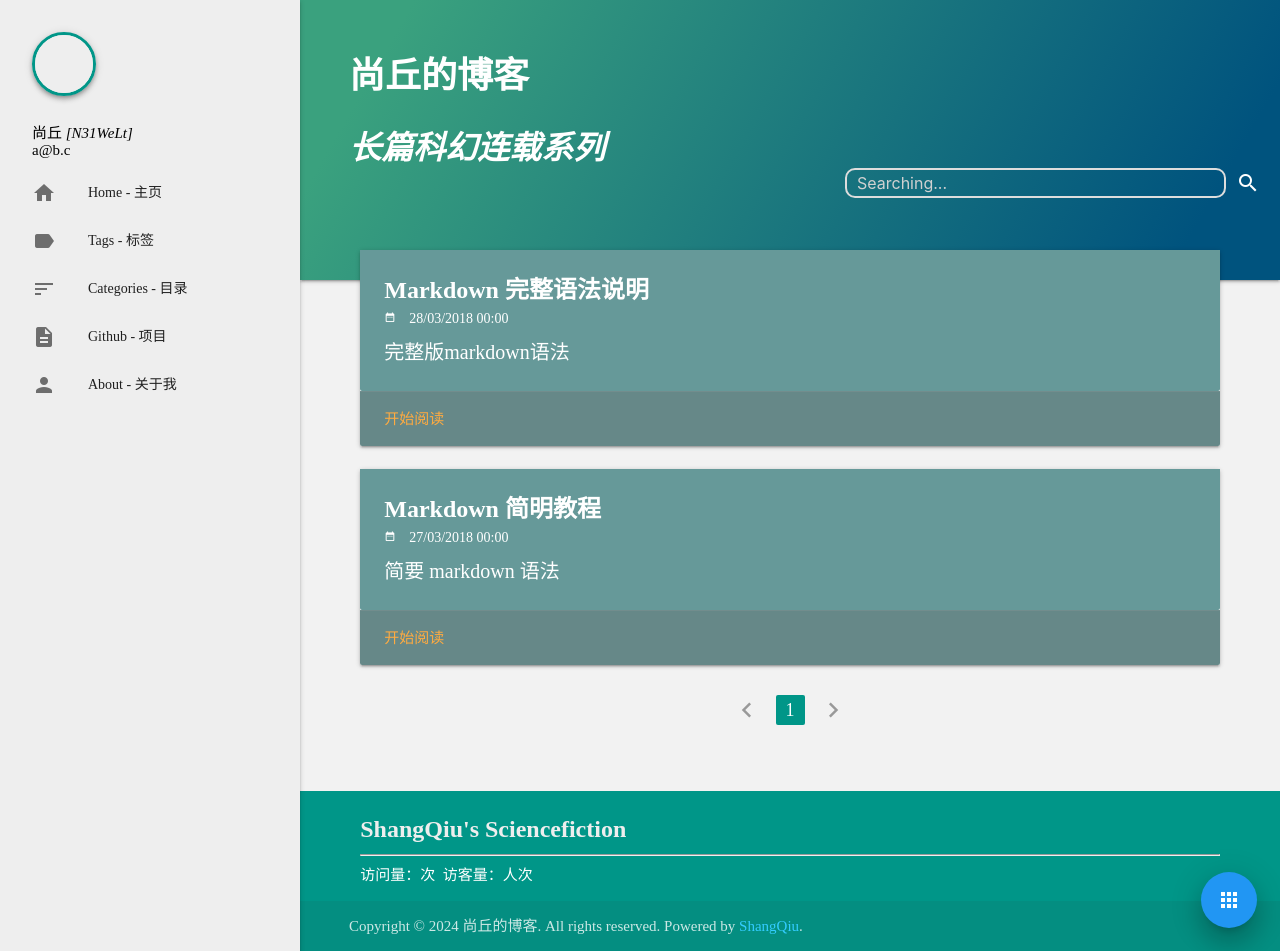
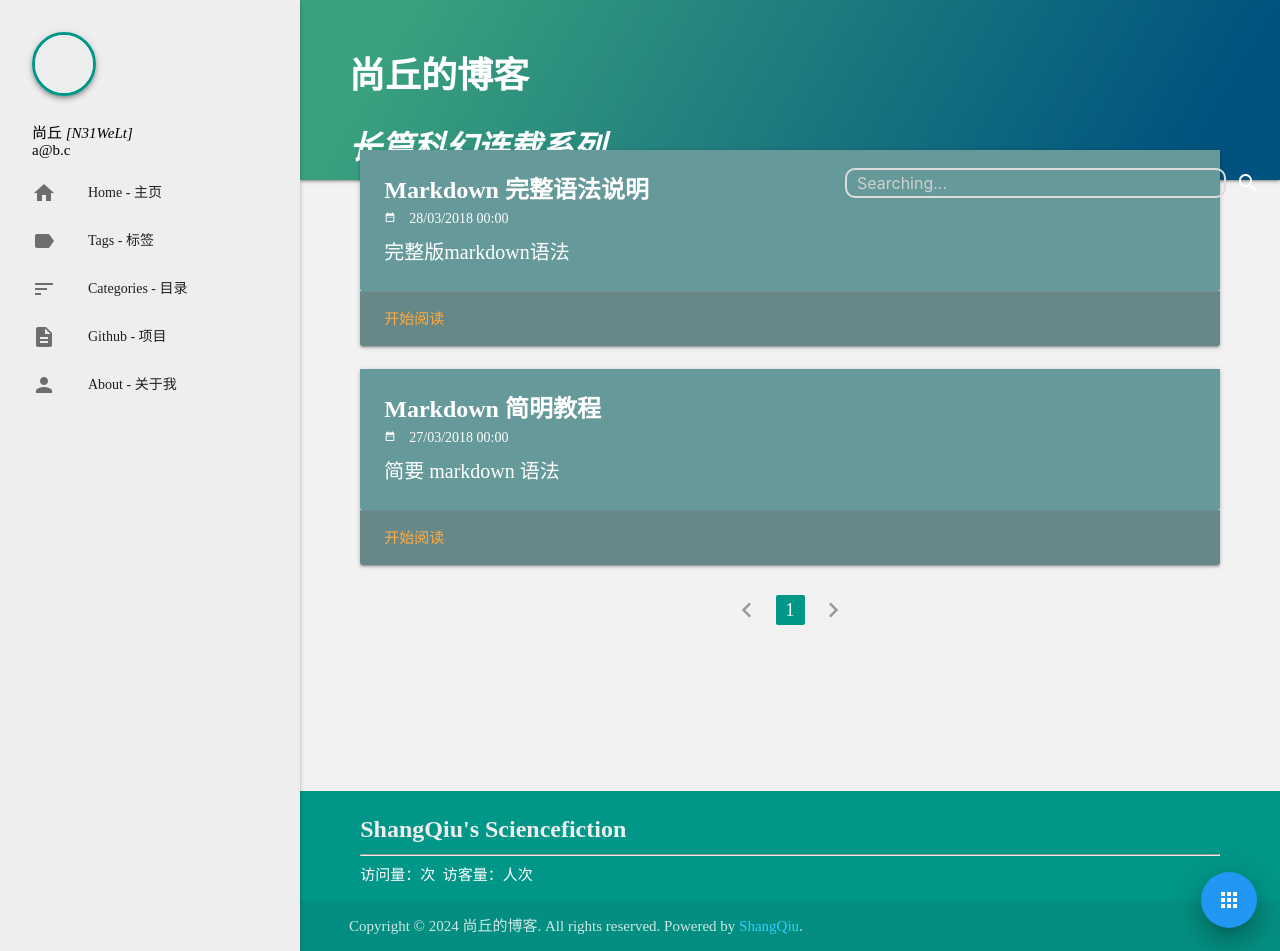
Before and after one commit to keepwalk/keepwalk.github.io, a Jekyll site: the page built from index.html, in a window 1280 px wide and 951 px high. Built offline with Jekyll 4.4.1, drawn with Linux system fonts in a browser that asks for light colours; the list of posts is cut into pages by our own code; comment, search, counter and statistics services are not loaded.

Commit message:
Update page.sass

```diff
--- a/assets/css/page.sass
+++ b/assets/css/page.sass
@@ -47,7 +47,7 @@ header, main, footer
   width: 90%
 
 header
-  height: 200px
+  height: 100px
   #slide-out
     background: #eee !important
   a:hover
@@ -85,7 +85,7 @@ header
   nav
     &.top-nav
       position: relative
-      height: 280px
+      height: 180px
       background: -webkit-linear-gradient(-30deg, #3AA17E 30%, #00537E 60%)
       background: linear-gradient(120deg, #3AA17E 10%, #00537E 90%)
       .particles-wrapper
@@ -169,7 +169,7 @@ footer
     top: 168px
     right: 0
     width: 100%
-    height: 30px
+    height: 20px
     text-align: right
     line-height: 30px
     padding-right: 10px
```
